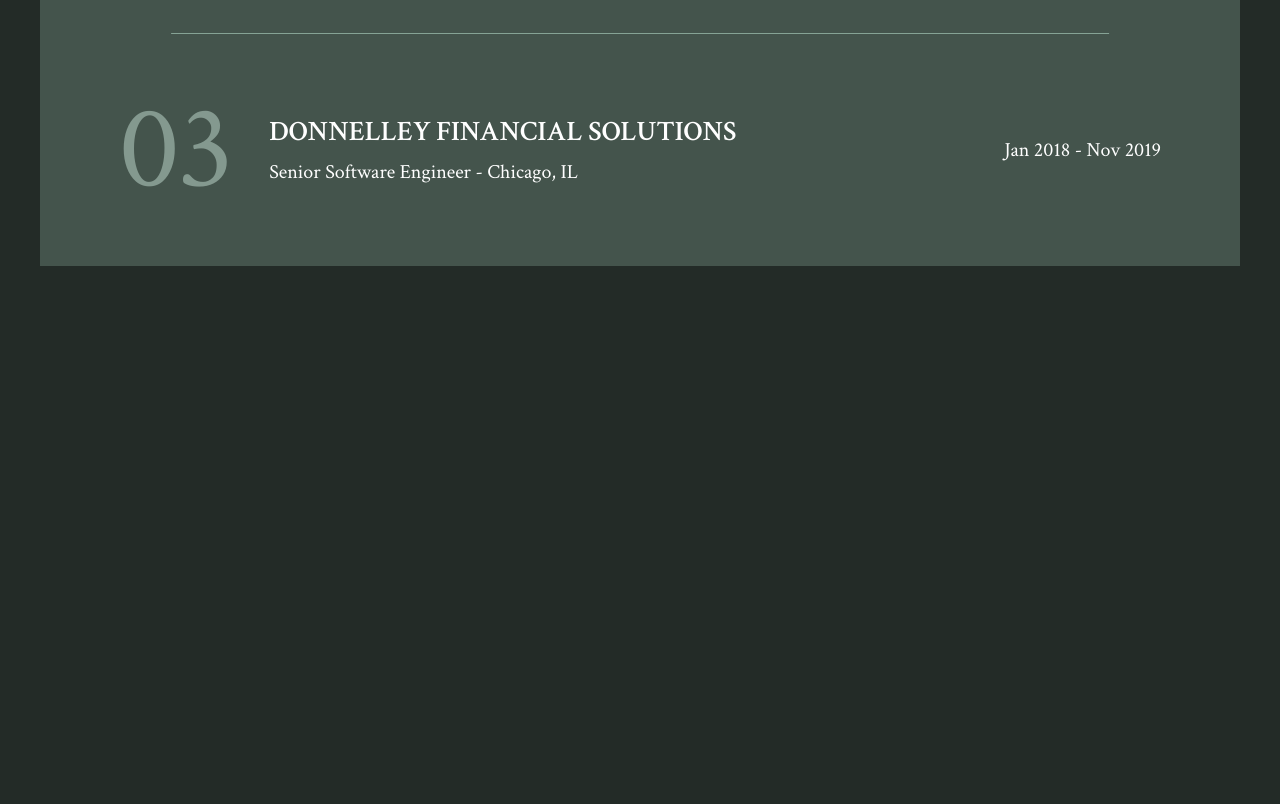
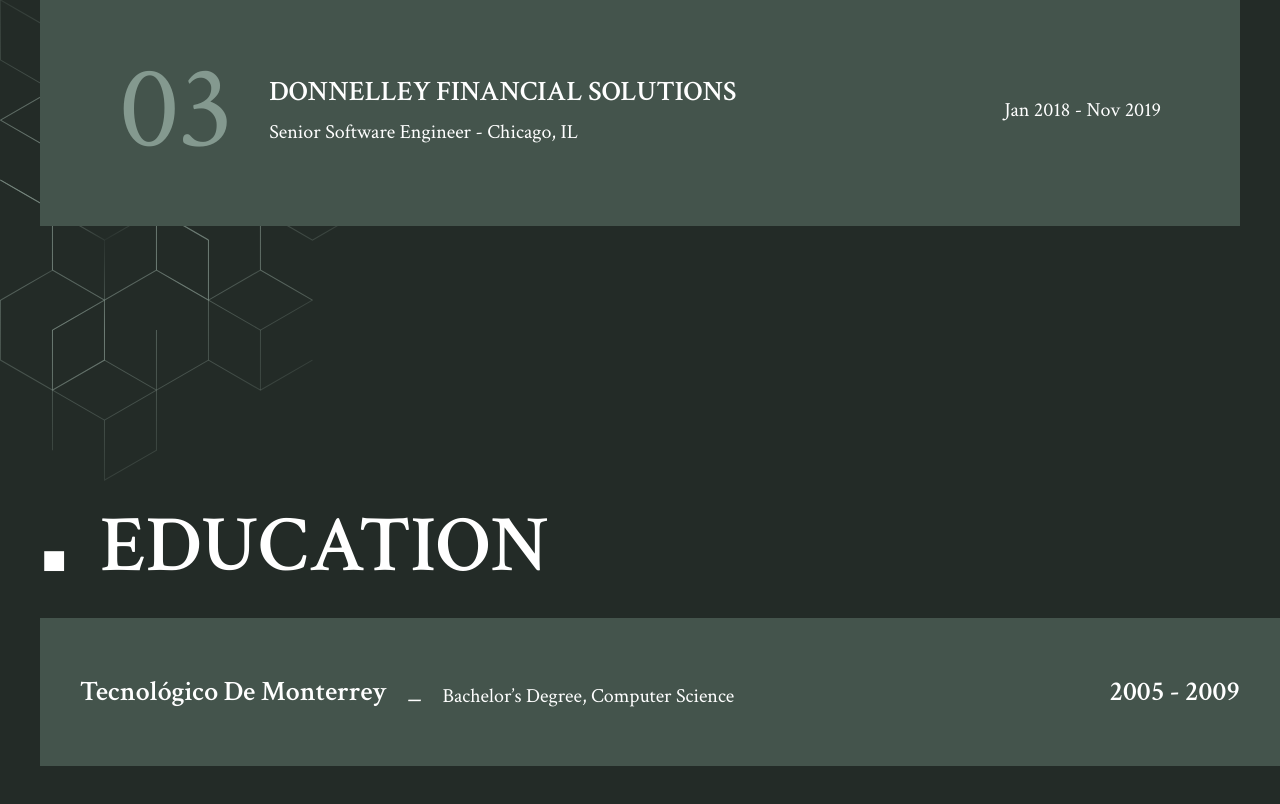
Before and after one commit to leodsan/portfolio-website, a Next.js app: page / in a window 1280 px wide. Shown: the part 2763-3567 px from the top of the page. Before the commit the page ends 3029 px from the top, so only its background shows below. Built offline with nearby package versions, Linux system fonts and the light colour scheme.

Commit message:
add education

```diff
--- a/src/components/elements/InfoSection.js
+++ b/src/components/elements/InfoSection.js
@@ -3,6 +3,8 @@
 const InfoSection = ({
   title,
   children,
+  className,
+  hasShadow,
   listClassName,
   patternP = null,
   patternN = null,
@@ -11,7 +13,12 @@
   listPosition = "left",
 }) => {
   return (
-    <section className="relative pt-[17.5rem]">
+    <section
+      className={cn("relative pt-[17.5rem]", className, {
+        "bg-green-900 pb-48 before:content-[''] before:w-full before:bottom-0 before:left-0 before:h-1/2 before:shadow-box before:absolute before:-z-20":
+          hasShadow,
+      })}
+    >
       {patternP && (
         <img
           alt="pattern"
@@ -33,7 +40,7 @@
         </div>
         <ul
           className={cn(
-            "bg-green-700 flex flex-wrap list-inside gap-x-8",
+            "bg-green-700 flex flex-wrap list-inside gap-x-8 z-20",
             listClassName,
             {
               "-ml-[var(--app-space)] px-[var(--app-space)]":
--- a/src/constants/HOME_CONST.js
+++ b/src/constants/HOME_CONST.js
@@ -118,6 +118,14 @@
       subtitle: "Senior Software Engineer - Chicago, IL",
     },
   ],
+  education: [
+    {
+      id: 1,
+      date: "2005 - 2009",
+      title: "Tecnológico de Monterrey",
+      subtitle: "Bachelor’s degree, Computer Science",
+    },
+  ],
 };
 
 export { HOME_CONST };
--- a/src/pages/index.js
+++ b/src/pages/index.js
@@ -4,7 +4,7 @@
 import { Button } from "../components/commons";
 
 const Home = () => {
-  const { skills, experience } = HOME_CONST;
+  const { skills, experience, education } = HOME_CONST;
 
   return (
     <main>
@@ -24,10 +24,12 @@
       </InfoSection>
       <InfoSection
         patternP="4"
+        patternN="5"
         title="experience"
         listPosition="center"
-        listClassName="pt-24"
+        listClassName="pt-14"
         patternPClassName="top-[9.2rem] right-0"
+        patternNClassName="-bottom-[16rem] left-0 z-10"
       >
         {experience.map(({ id, title, link, date, subtitle }, index) => (
           <li
@@ -49,6 +51,28 @@
           </li>
         ))}
       </InfoSection>
+      <InfoSection
+        hasShadow
+        title="education"
+        listPosition="right"
+        listClassName="pt-14"
+      >
+        {education.map(({ id, title, link, date, subtitle }, index) => (
+          <li
+            key={id}
+            className="w-full relative [&:not(:last-child)]:mb-14 [&:not(:last-child)]:before:content-[''] [&:not(:last-child)]:before:w-[90%] [&:not(:last-child)]:before:h-[1px] [&:not(:last-child)]:before:bg-green-500 [&:not(:last-child)]:before:left-1/2 [&:not(:last-child)]:before:-translate-x-1/2 [&:not(:last-child)]:before:bottom-0 [&:not(:last-child)]:before:absolute"
+          >
+            <Button target type="a" href={link} className="w-full pb-14 gap-9">
+              <div className="flex items-center justify-between flex-grow tp-h1">
+                <div className="flex gap-5 items-end">
+                  <span>{title}</span>_<span className="tp-h4">{subtitle}</span>
+                </div>
+                <span>{date}</span>
+              </div>
+            </Button>
+          </li>
+        ))}
+      </InfoSection>
     </main>
   );
 };
```
